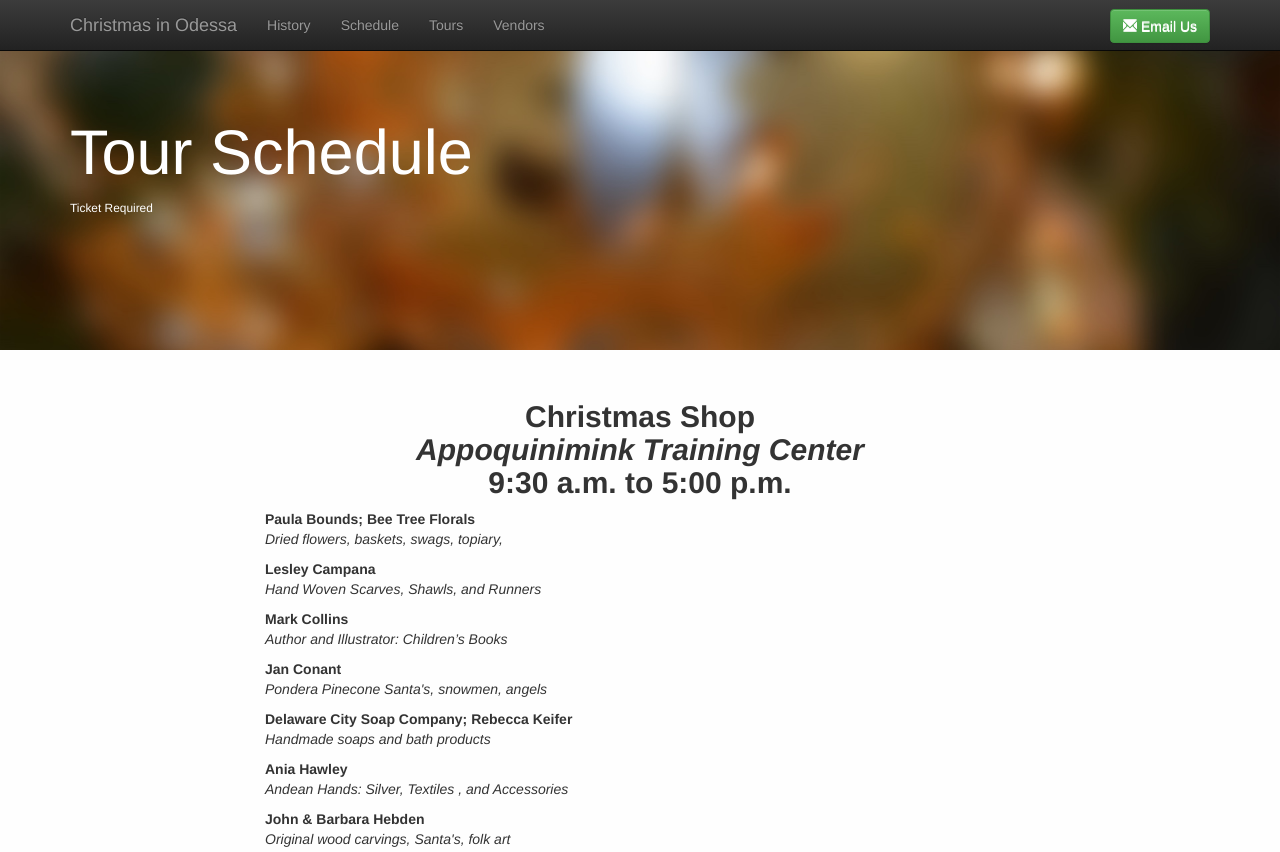
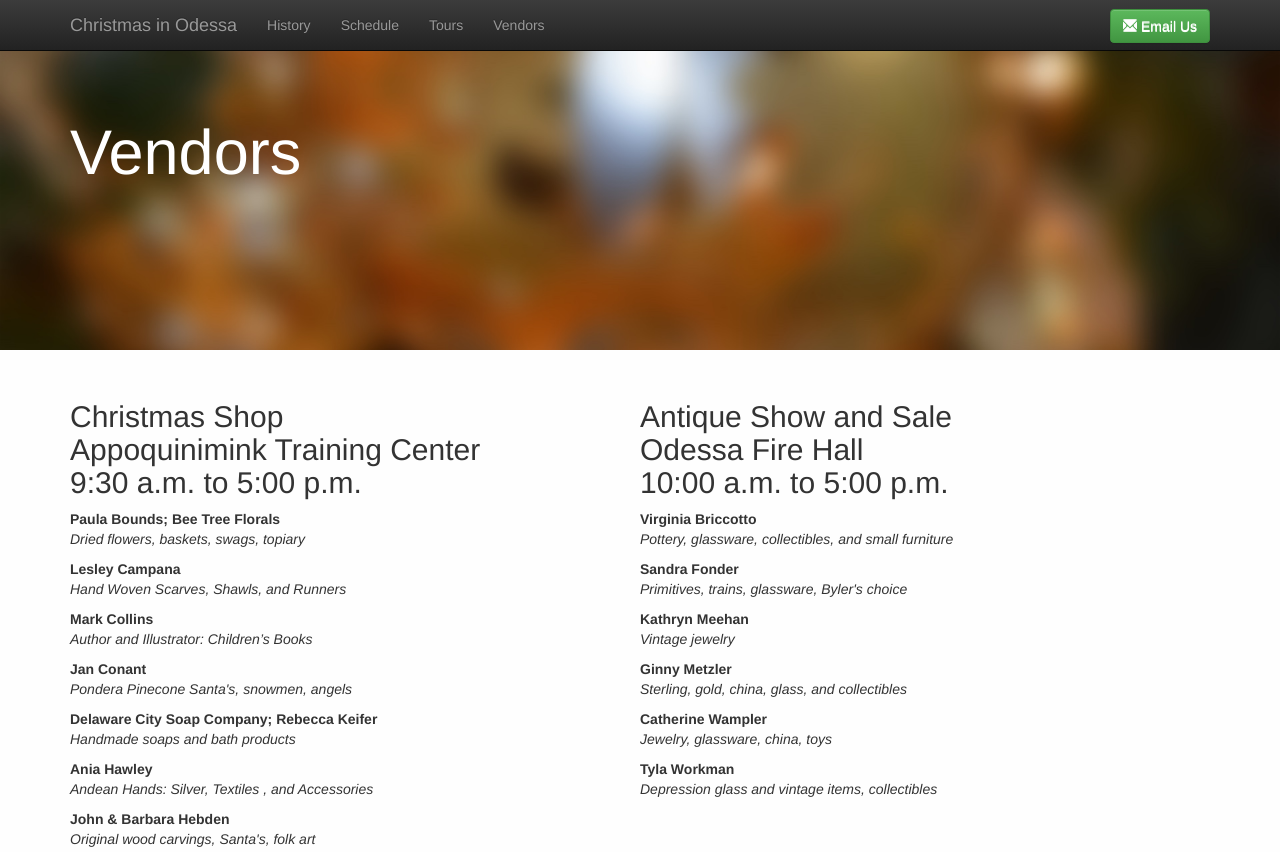
Before and after one commit to jackivan88/christmas-in-odessa, a plain HTML site: page vendors.html in a window 1280 px wide. Shown: the top 852 px of the page. Drawn offline with nearby package versions, Linux system fonts and the light colour scheme.

Commit message:
Move vendors to two columns

```diff
--- a/vendors.html
+++ b/vendors.html
@@ -65,25 +65,18 @@
 
   <div class="jumbotron">
     <div class="container">
-      <h1>Tour Schedule</h1>
-      <small>Ticket Required</small>
+      <h1>Vendors</h1>
     </div>
   </div>
 
   <div class="container">
     <div class="row">
-      <div class="col-md-2"></div>
-      <div class="col-md-8">
-        <h2 style="text-align: center;">
-          <strong>Christmas Shop
-            <br />
-            <em>Appoquinimink Training Center</em>
-            <br /> 9:30 a.m. to 5:00 p.m.</strong>
-        </h2>
+      <div class="col-md-6">
+        <h2>Christmas Shop</br>Appoquinimink Training Center</br>9:30 a.m. to 5:00 p.m.</h2>
         <p>
           <strong>Paula Bounds; Bee Tree Florals</strong>
           <br />
-          <em>Dried flowers, baskets, swags, topiary,</em>
+          <em>Dried flowers, baskets, swags, topiary</em>
         </p>
         <p>
           <strong>Lesley Campana</strong>
@@ -205,10 +198,10 @@
           <br />
           <em>Heartland Crafts; lighted, decorated, trees, and wreaths</em>
         </p>
-        <h2 style="text-align: center;">Antique Show and Sale
-          <br />
-          <em>Odessa Fire Hall</em>
-          <br /> 10:00 a.m. to 5:00 p.m.</h2>
+      </div>
+      <div class="col-md-6">
+        <div class="row">
+          <h2>Antique Show and Sale</br>Odessa Fire Hall</br>10:00 a.m. to 5:00 p.m.</h2>
           <p>
             <strong>Virginia Briccotto</strong>
             <br />
@@ -240,7 +233,7 @@
             <em>Depression glass and vintage items, collectibles</em>
           </p>
         </div>
-      <div class="col-md-2"></div>
+      </div>
     </div>
 
     <hr>
```
Lines whose indentation alone changed are shown as unchanged.
